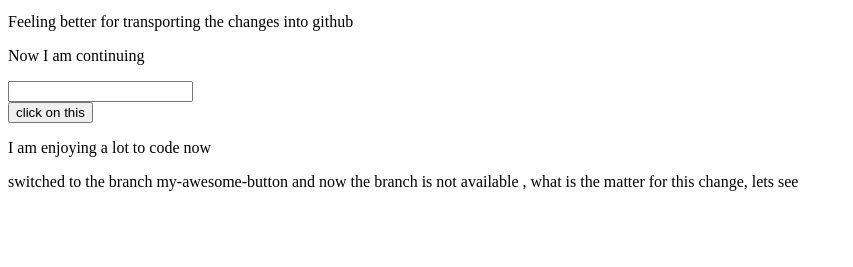
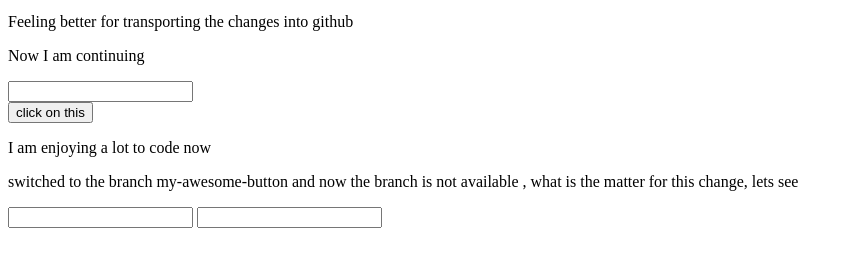
Before and after one commit to programmersufian/my-third-website, a plain HTML site: page index.html in a window 1280 px wide. Shown: the part 101-368 px from the top of the page, without its empty margins (0-853 px from the left). Drawn offline with Linux system fonts and the light colour scheme.

Commit message:
input taking

```diff
--- a/index.html
+++ b/index.html
@@ -15,5 +15,7 @@
     <button>click on this</button>
     <p>I am enjoying a lot to code now </p>
     <p>switched to the branch my-awesome-button and now the branch is not available , what is the matter for this change, lets see</p>
+    <input name="email" type="text">
+    <input name="password" type="text">
 </body>
 </html>
```
